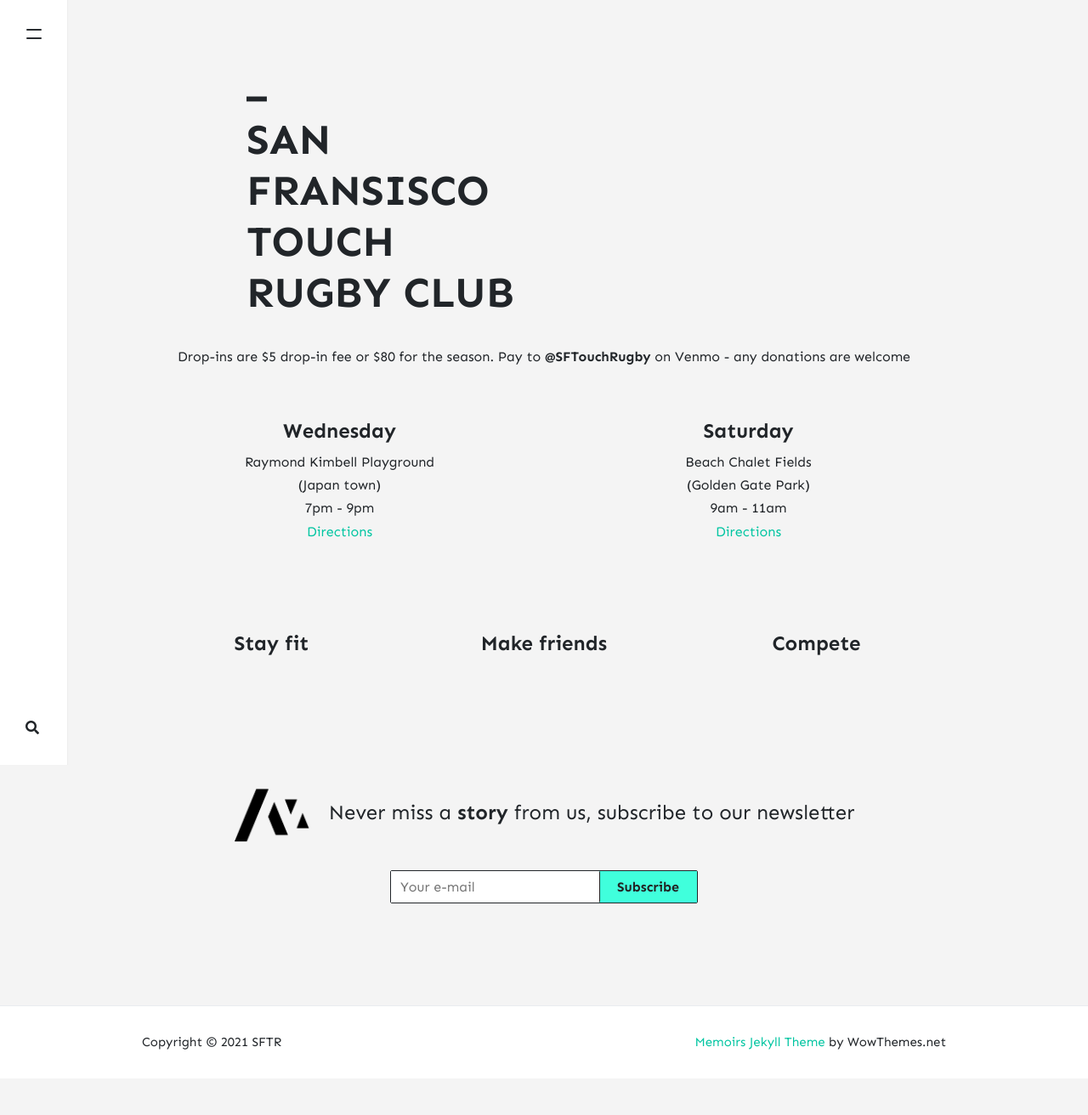
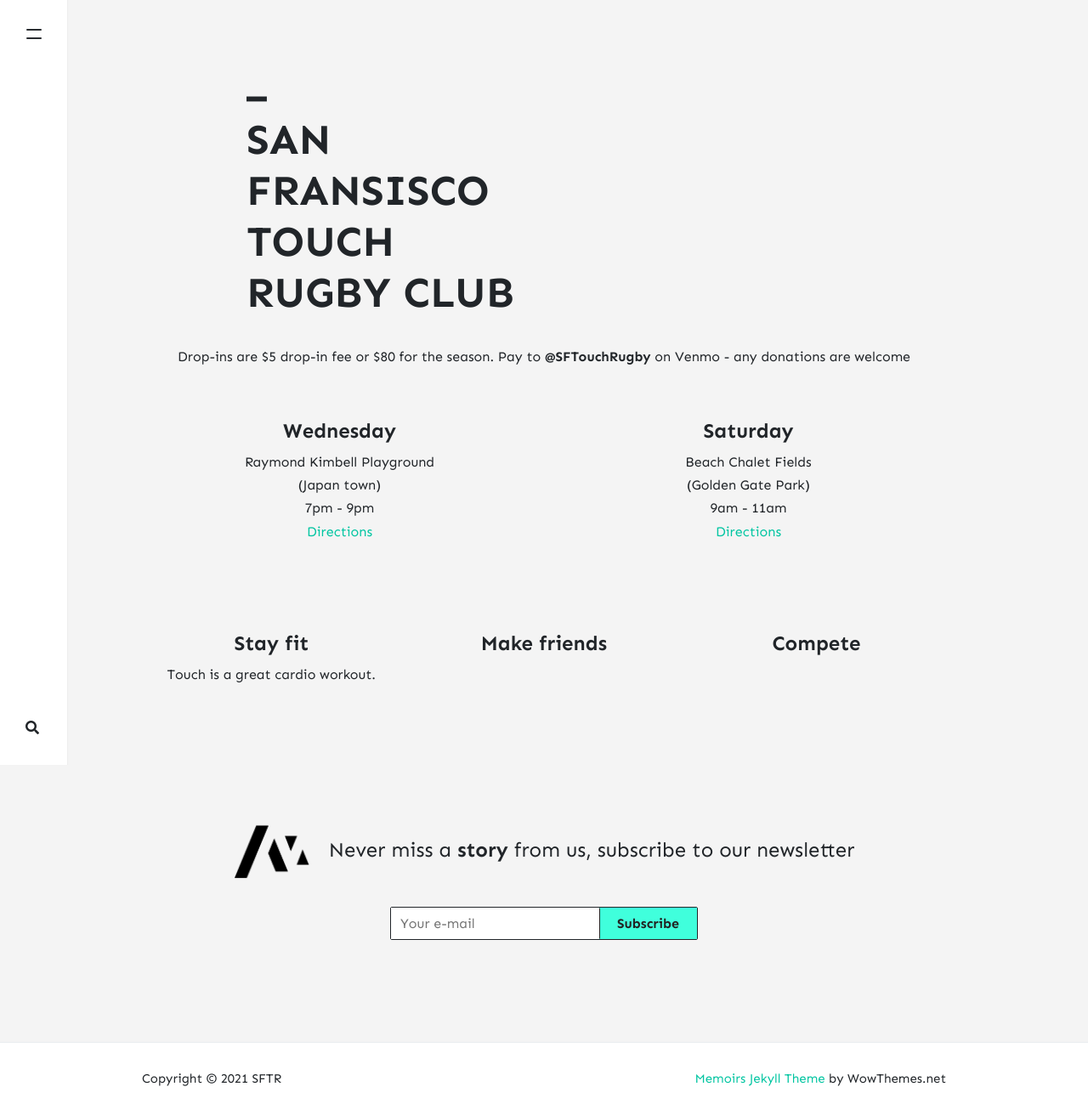
Before and after one commit to stackbit-projects/blue-triceratops-4f502, a Jekyll site: the page built from _pages/about.md, in a window 1280 px wide. Shown: the whole page at 85% size. Built offline with Jekyll 4.4.1, drawn with Linux system fonts in a browser that asks for light colours; nearby versions of some CDN libraries; comment, search, counter and statistics services are not loaded; before the commit the page ends 1269 px from its top, so only the background shows below that.

Commit message:
home.html: changed

```diff
--- a/_layouts/home.html
+++ b/_layouts/home.html
@@ -51,6 +51,7 @@ permalink: "/home.html"
     <div class="column-group">
         <div class="three-column">
             <h4>Stay fit</h4>
+            <p>Touch is a great cardio workout.</p>
         </div>
         <div class="three-column">
             <h4>Make friends</h4>
```
